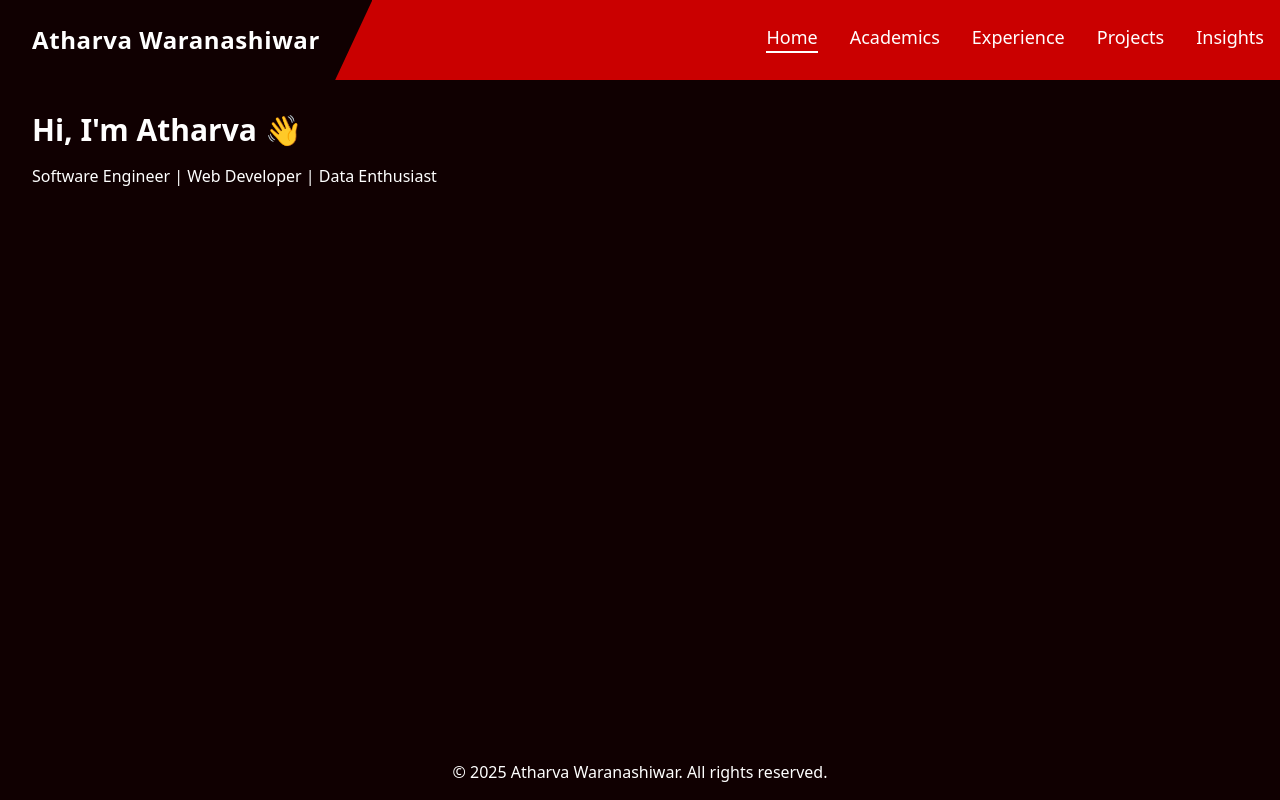
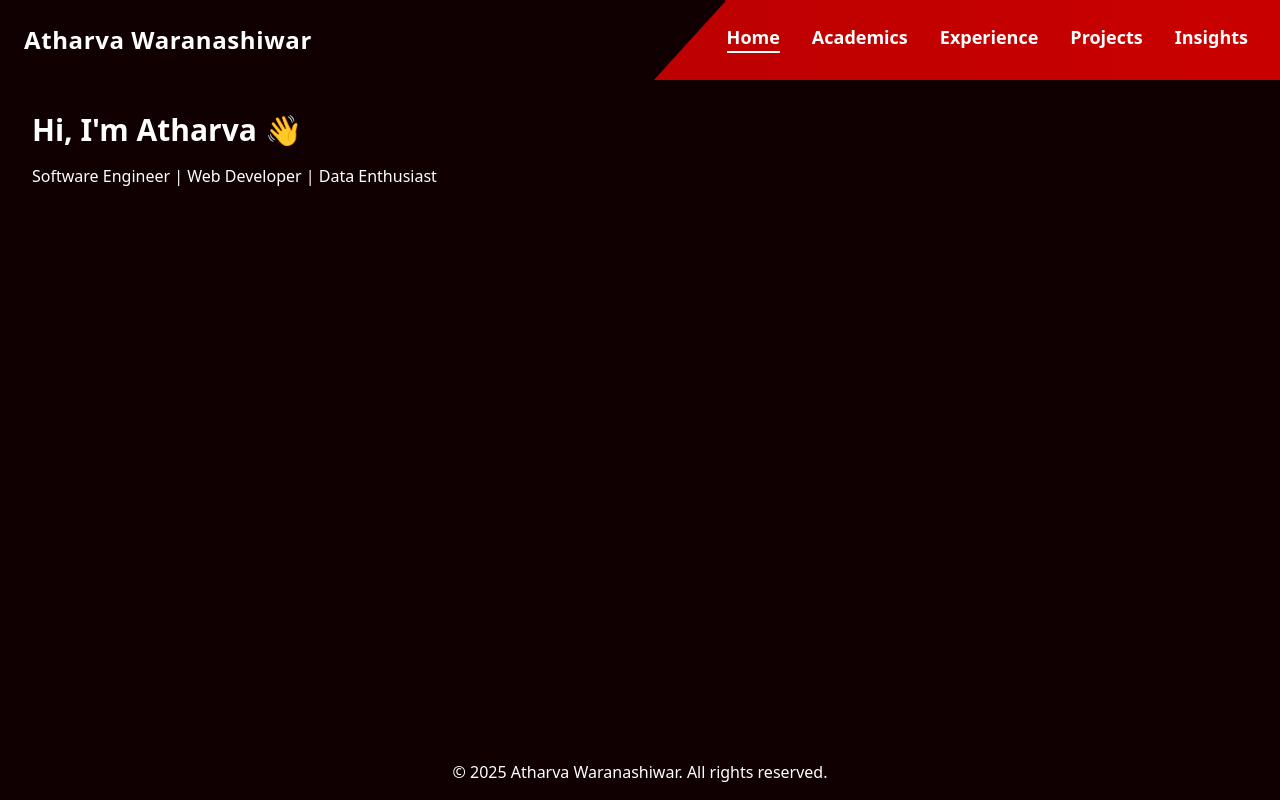
Before and after one commit to Atharva-Waranashiwar-Coding/Portfolio, a React (Vite) app: page / in a window 1280 px wide. Built offline with nearby package versions, Linux system fonts and the light colour scheme.

Commit message:
Improved css for Navbar

```diff
--- a/src/components/Navbar.tsx
+++ b/src/components/Navbar.tsx
@@ -12,23 +12,26 @@ function Navbar() {
   const location = useLocation();
 
   return (
-    <nav className="bg-[#CA0000] shadow-md">
-      <div className="flex h-20">
+    <nav className="bg-gradient-to-r from-[#b00000] to-[#CA0000] shadow-md">
+      <div className="flex h-20 items-center">
 
         {/* Red Section only for the Name */}
-        <div className="flex items-center bg-[#100001] px-8 h-full clip-diagonal-right mr-8">
-          <Link to="/" className="text-white text-2xl font-bold tracking-wide whitespace-nowrap">
-            Atharva Waranashiwar &nbsp;&nbsp;
+        <div className="flex items-center bg-[#100001] px-6 h-full clip-diagonal-right border-r-2 border-[#CA0000] w-full">
+          <Link
+            to="/"
+            className="text-white text-2xl font-bold tracking-wide whitespace-nowrap font-display"
+          >
+            Atharva Waranashiwar
           </Link>
         </div>
 
         {/* Black Background - Navigation Links */}
-        <div className="flex items-center justify-right gap-8 pl-12 ml-auto mr-4">
+        <div className="flex items-center gap-8 ml-auto pr-8 animate-fade-in">
           {navItems.map((item) => (
             <Link
               key={item.name}
               to={item.path}
-              className={`relative text-white font-medium text-lg pb-1 hover:after:w-full after:block after:content-[''] after:h-[2px] after:bg-white after:transition-all after:duration-300 after:w-0 after:mx-auto ${
+              className={`relative text-white font-semibold text-[18px] pb-1 hover:-translate-y-1 hover:text-gray-200 transition-all duration-300 after:block after:content-[''] after:h-[2px] after:bg-white after:transition-all after:duration-300 after:w-0 hover:after:w-full after:mx-auto ${
                 location.pathname === item.path ? 'after:w-full' : ''
               }`}
             >
--- a/src/index.css
+++ b/src/index.css
@@ -6,3 +6,18 @@
 .clip-diagonal-right {
   clip-path: polygon(0 0, 100% 0, 90% 100%, 0% 100%);
 }
+
+@keyframes fade-in {
+  from {
+    opacity: 0;
+    transform: translateY(-10px);
+  }
+  to {
+    opacity: 1;
+    transform: translateY(0);
+  }
+}
+
+.animate-fade-in {
+  animation: fade-in 0.8s ease-out forwards;
+}
```
